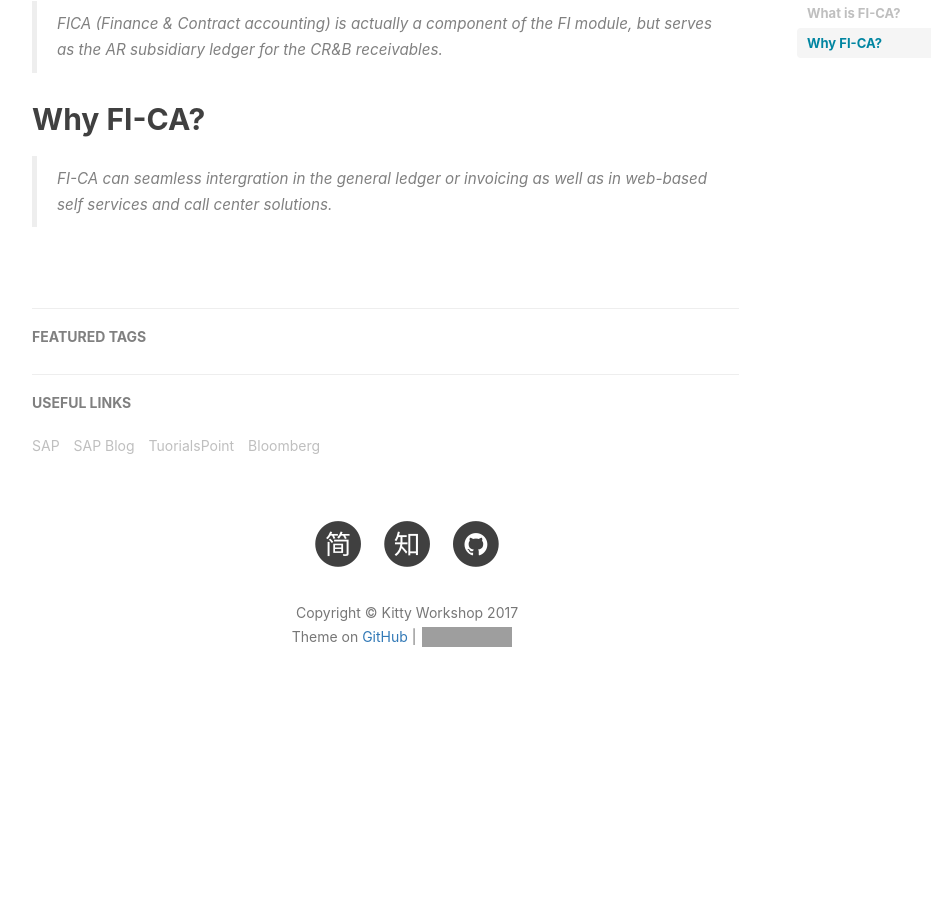
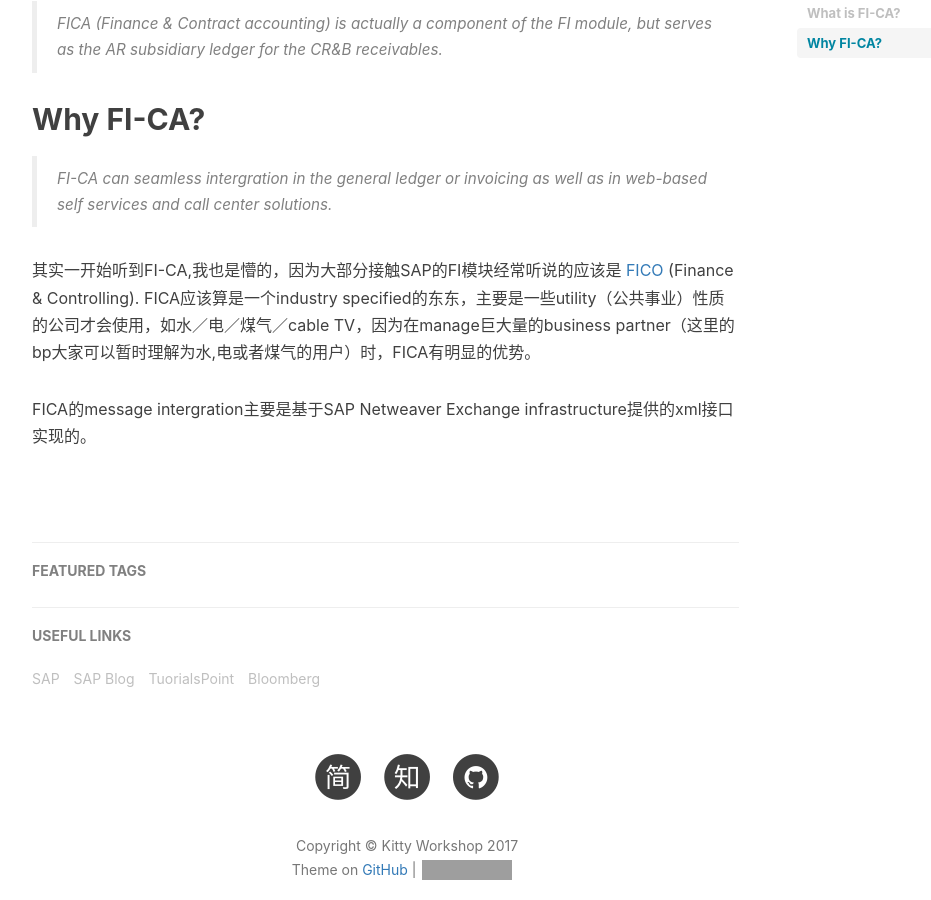
Before and after one commit to kittyworkshop/kittyworkshop.github.io, a Jekyll site: the page built from _posts/2017-09-24-SAP-FICA.md, in a window 1280 px wide and 900 px high, scrolled down 727 px. Shown: the whole window, without its empty margins (233-1164 px from the left). Built offline with Jekyll 4.4.1, drawn with Linux system fonts in a browser that asks for light colours; nearby versions of some CDN libraries; comment, search, counter and statistics services are not loaded; before the commit the page ends 1468 px from its top, so only the background shows below that; grey boxes are pictures that could not be loaded.

Commit message:
Update 2017-09-24-SAP-FICA.md

```diff
--- a/_posts/2017-09-24-SAP-FICA.md
+++ b/_posts/2017-09-24-SAP-FICA.md
@@ -14,3 +14,7 @@ tags: SAP
 
 ## Why FI-CA?
 >FI-CA can seamless intergration in the general ledger or invoicing as well as in web-based self services and call center solutions.
+
+其实一开始听到FI-CA,我也是懵的，因为大部分接触SAP的FI模块经常听说的应该是 [FICO](https://www.stechies.com/fi-financial-accounting/) (Finance & Controlling). FICA应该算是一个industry specified的东东，主要是一些utility（公共事业）性质的公司才会使用，如水／电／煤气／cable TV，因为在manage巨大量的business partner（这里的bp大家可以暂时理解为水,电或者煤气的用户）时，FICA有明显的优势。
+
+FICA的message intergration主要是基于SAP Netweaver Exchange infrastructure提供的xml接口实现的。
```
